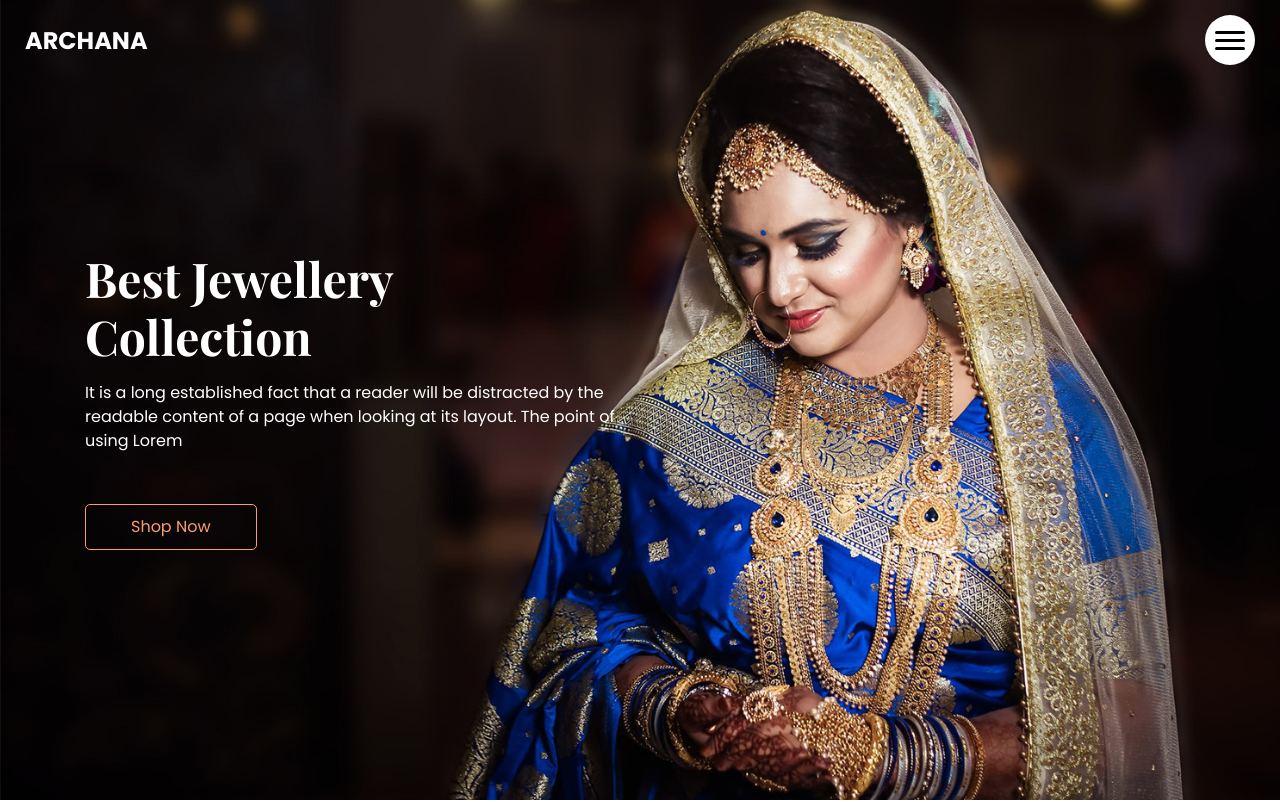
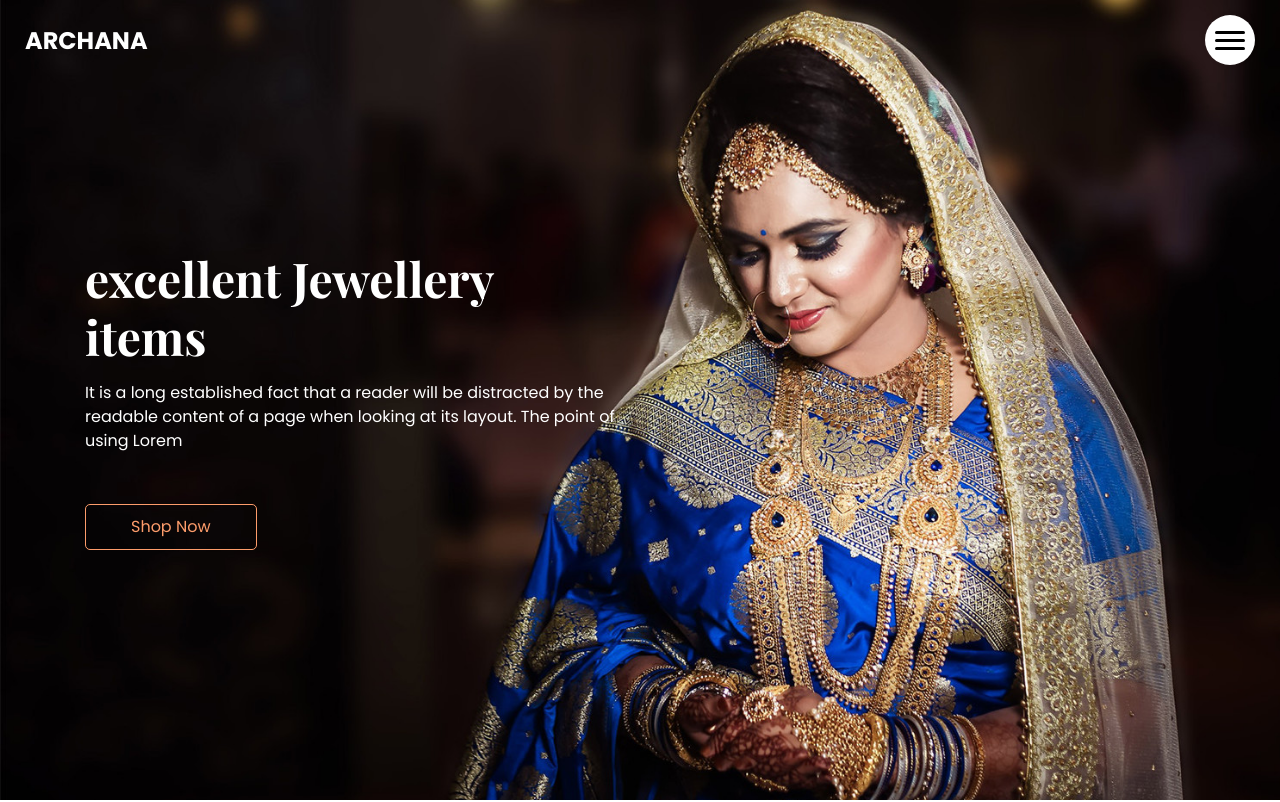
Before and after one commit to SalpalaArchana/healet-html, a plain HTML site: page index.html in a window 1280 px wide. Shown: the top 802 px of the page. Drawn offline with nearby package versions, Linux system fonts and the light colour scheme.

Commit message:
changed name

```diff
--- a/index.html
+++ b/index.html
@@ -71,8 +71,8 @@
       <div class="col-md-9 col-lg-8">
         <div class="detail-box">
           <h1>
-            Best Jewellery
-            <br> Collection
+            excellent Jewellery
+            <br> items
           </h1>
           <p>
             It is a long established fact that a reader will be distracted by the readable content of a page when
```
